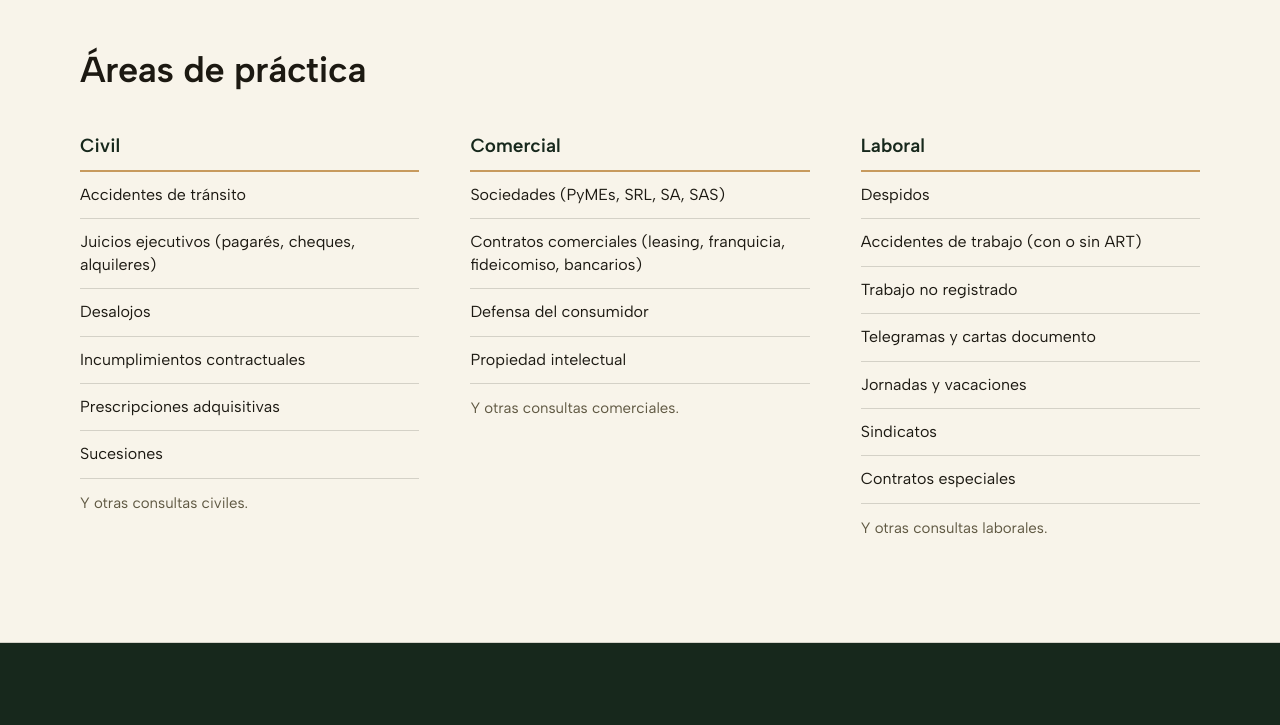
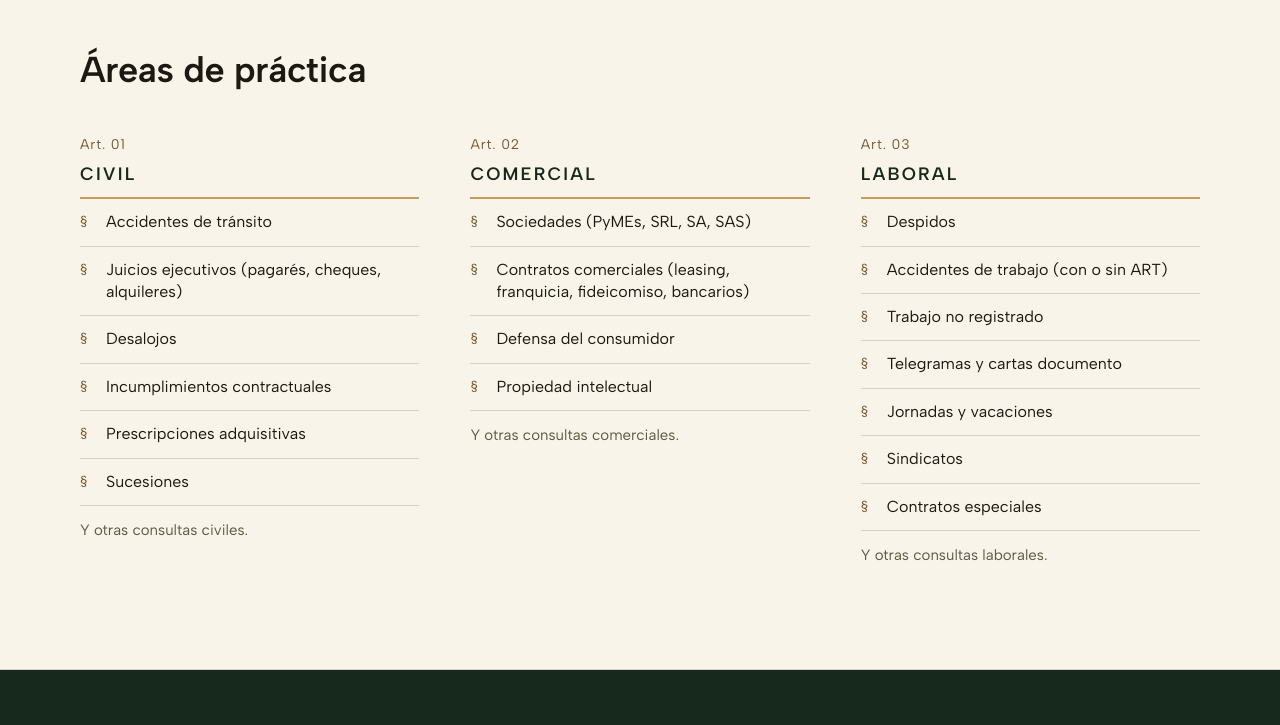
Before and after one commit to lucasagustinpiccoli/leads-webs-lucas, a website: page redisenos/rrg/index.html in a window 1280 px wide. Shown: the part 1820-2545 px from the top of the page. Drawn offline with Linux system fonts and the light colour scheme.

Commit message:
Rediseño de R&RG: detalles jurídicos en las áreas de práctica
Como en la página original: numeración 'Art. 01/02/03' sobre cada área,
nombres en mayúsculas y el símbolo § delante de cada tema, en dorado.

Co-Authored-By: Claude Fable 5.2 <noreply@anthropic.com>
Claude-Session: https://claude.ai/code/session_01Heo4jEQcTih4G2tBioNUKb

```diff
--- a/redisenos/rrg/index.html
+++ b/redisenos/rrg/index.html
@@ -81,9 +81,11 @@
 
   .areas{background:var(--clara);border-block:1px solid var(--linea)}
   .areas .cols{display:grid;grid-template-columns:repeat(3,minmax(0,1fr));gap:clamp(24px,4vw,56px);margin-top:clamp(28px,4vw,44px)}
-  .areas h3{color:var(--verde);padding-bottom:12px;border-bottom:2px solid var(--dorado)}
+  .areas .art{font-size:14px;letter-spacing:.06em;color:var(--dorado-oscuro);margin-bottom:6px}
+  .areas h3{color:var(--verde);text-transform:uppercase;letter-spacing:.12em;font-size:18px;padding-bottom:12px;border-bottom:2px solid var(--dorado)}
   .areas ul{list-style:none}
-  .areas li{padding:12px 0;border-bottom:1px solid var(--linea);font-size:16px;line-height:1.4}
+  .areas li{display:grid;grid-template-columns:18px 1fr;gap:8px;padding:12px 0;border-bottom:1px solid var(--linea);font-size:16px;line-height:1.4}
+  .areas li::before{content:"§";color:var(--dorado-oscuro);font-weight:500}
   .areas .otras{color:var(--suave);font-size:15px;margin-top:12px}
 
   .contacto{background:var(--verde);color:var(--crema)}
@@ -195,6 +197,7 @@
       <h2>Áreas de práctica</h2>
       <div class="cols">
         <div>
+          <p class="art">Art. 01</p>
           <h3>Civil</h3>
           <ul>
             <li>Accidentes de tránsito</li><li>Juicios ejecutivos (pagarés, cheques, alquileres)</li><li>Desalojos</li>
@@ -203,6 +206,7 @@
           <p class="otras">Y otras consultas civiles.</p>
         </div>
         <div>
+          <p class="art">Art. 02</p>
           <h3>Comercial</h3>
           <ul>
             <li>Sociedades (PyMEs, SRL, SA, SAS)</li><li>Contratos comerciales (leasing, franquicia, fideicomiso, bancarios)</li>
@@ -211,6 +215,7 @@
           <p class="otras">Y otras consultas comerciales.</p>
         </div>
         <div>
+          <p class="art">Art. 03</p>
           <h3>Laboral</h3>
           <ul>
             <li>Despidos</li><li>Accidentes de trabajo (con o sin ART)</li><li>Trabajo no registrado</li><li>Telegramas y cartas documento</li>
```
Also changed, not shown: redisenos/rrg/un-archivo.html (+7 -2 lines).
